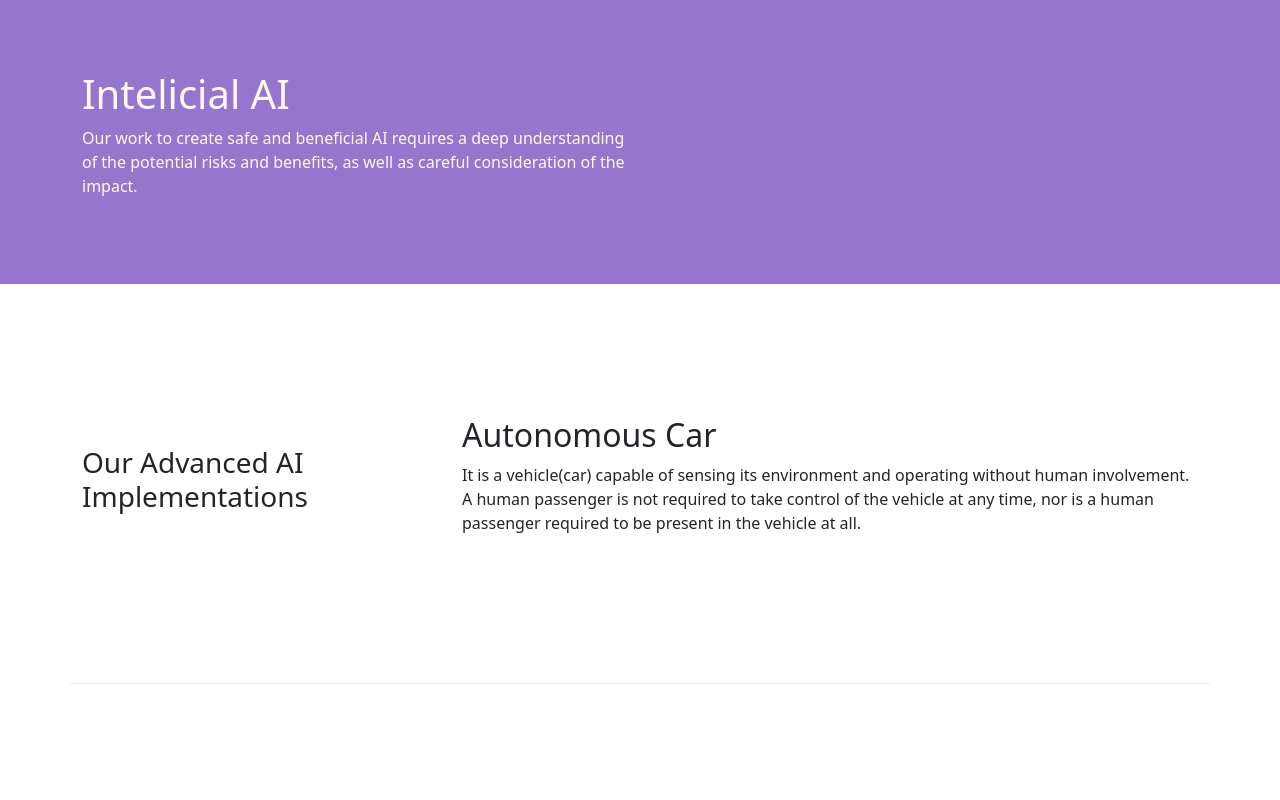
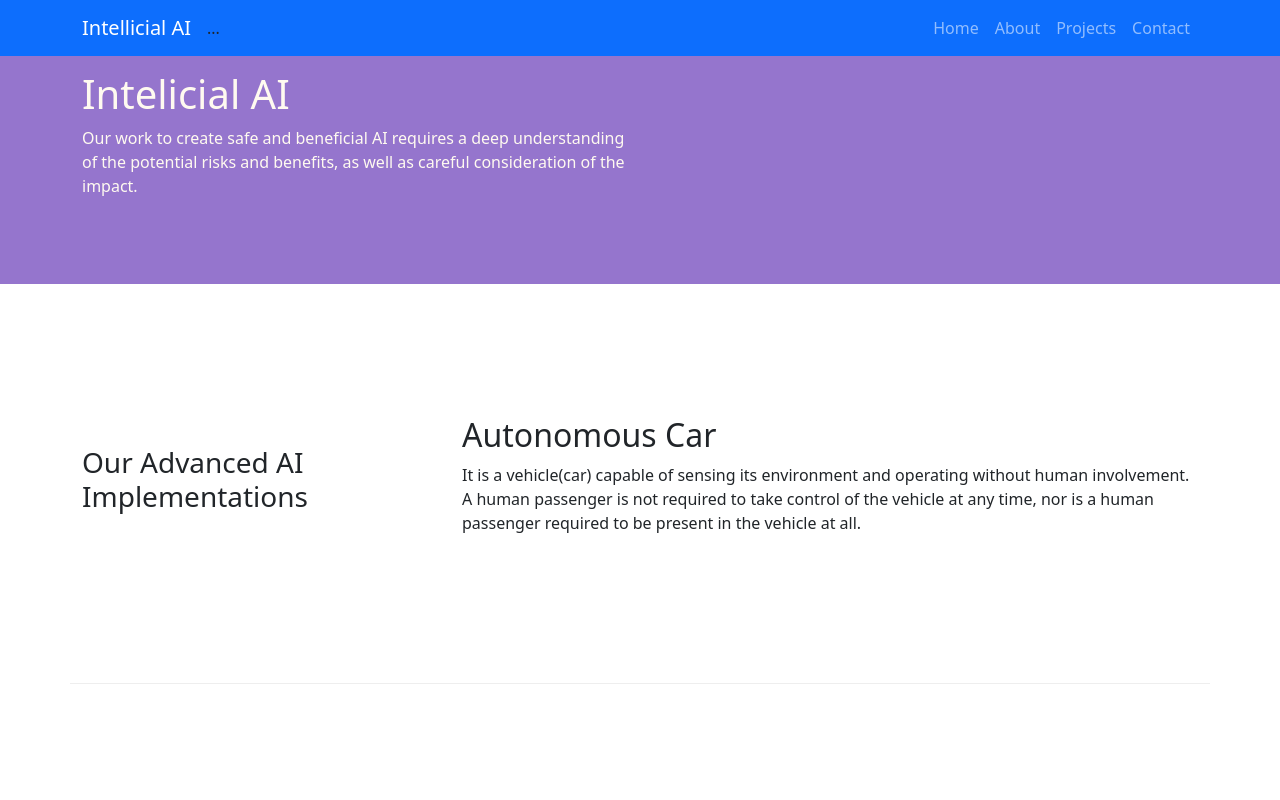
Before and after one commit to Afghan202/boostrap-4, a website: page index.html in a window 1280 px wide. Shown: the top 800 px of the page. Drawn offline with nearby package versions, Linux system fonts and the light colour scheme.

Commit message:
Nvabar and breadCrumbs

```diff
--- a/index.html
+++ b/index.html
@@ -14,7 +14,27 @@
 </head>
 
 <body>
-
+    <nav class="navbar navbar-dark navbar-expand-sm bg-primary fixed-top">
+        <div class="container">
+            <button class="navbar-toggler" type="button" data-toggle="collapse" data-target="#Navbar">
+                <span class="navbar-toggler-icon"></span>
+                </button>
+        <a class="navbar-brand" href="#">Intellicial AI</a>
+        <div class="collapse navbar-collapse" id="Navbar">
+            <ul class="navbar-nav mr-auto"> ... </ul>
+            </div>
+        <ul class="navbar-nav mr-auto">
+        <li class="nav-item active"><a class="nav-link"
+        href="#">Home</a></li>
+        <li class="nav-item"><a class="nav-link"
+        href="./aboutus.html">About</a></li>
+        <li class="nav-item"><a class="nav-link"
+        href="#">Projects</a></li>
+        <li class="nav-item"><a class="nav-link"
+        href="#">Contact</a></li>
+        </ul>
+        </div>
+        </nav>
     <header class="jumbotron">
         <div class="container">
             <div class="row row-header">
```
Also changed, not shown: aboutus.html (+4 -0 lines).
